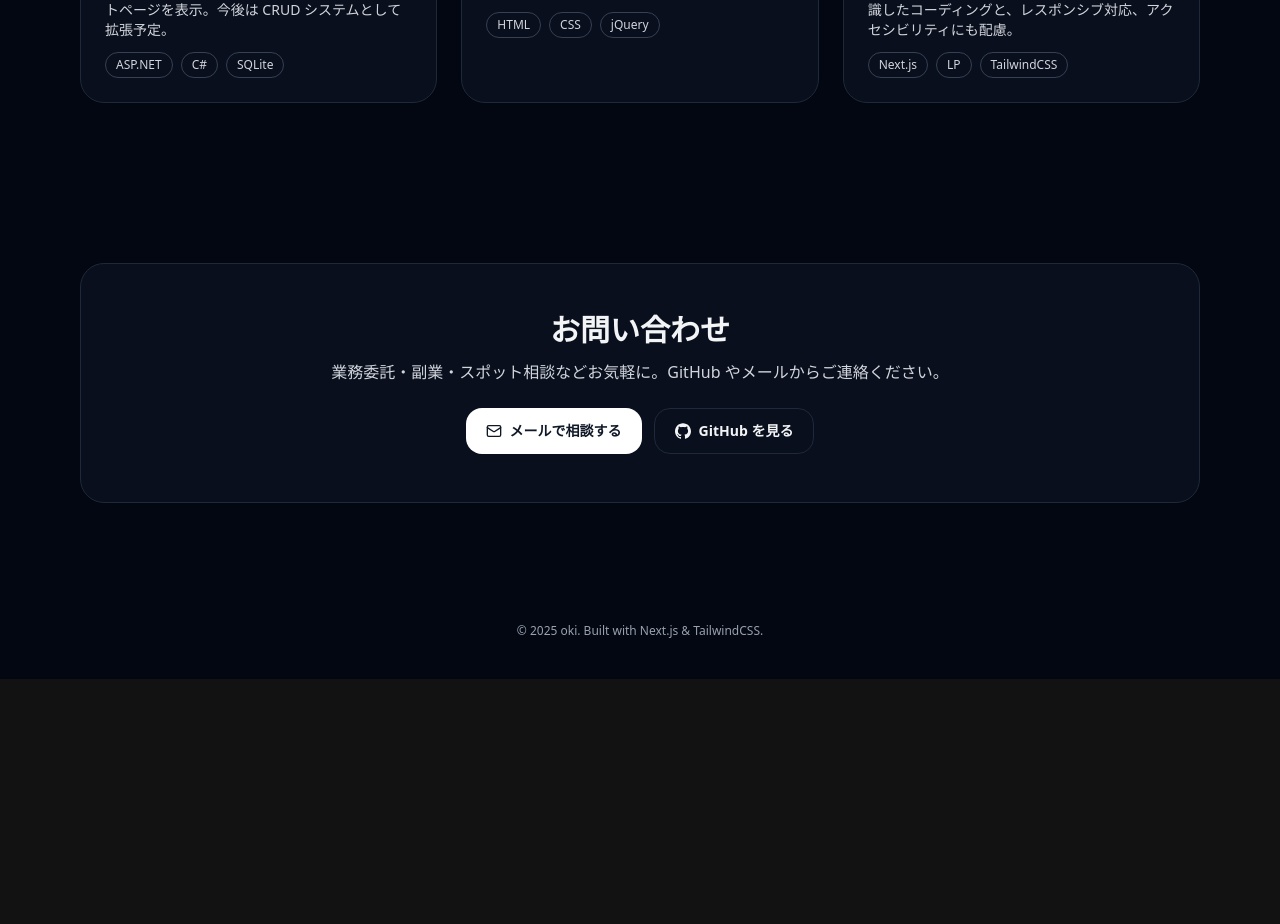
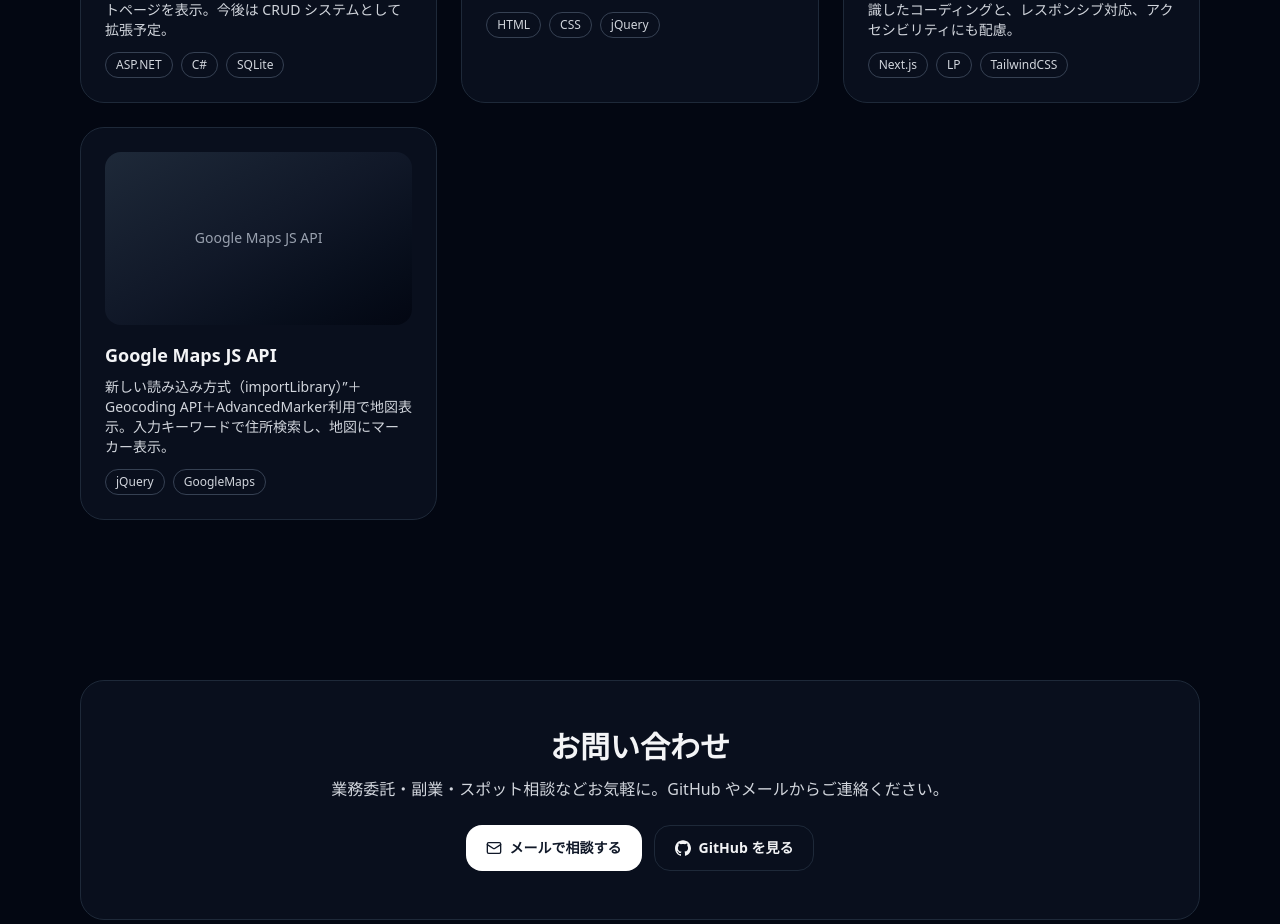
Before and after one commit to pp-no/portfolio, a Next.js app: page / in a window 1280 px wide. Shown: the part 2280-3204 px from the top of the page. Before the commit the page ends 2959 px from the top, so only its background shows below. Built offline with nearby package versions, Linux system fonts and the light colour scheme.

Commit message:
【ポートフォリオ】制作物のGoogleMaps追加。

```diff
--- a/app/page.tsx
+++ b/app/page.tsx
@@ -63,6 +63,13 @@ const useProjects = (): Project[] =>
 					'Next.js と TailwindCSS を用いたWeb/ソフトウェア業サンプルのランディングページ。SEOを意識したコーディングと、レスポンシブ対応、アクセシビリティにも配慮。',
 				tech: ['Next.js', 'LP', 'TailwindCSS'],
 				link: 'https://portfolio-rouge-two-50.vercel.app/lp',
+			},
+			{
+				title: 'Google Maps JS API',
+				description:
+					'新しい読み込み方式（importLibrary）”＋Geocoding API＋AdvancedMarker利用で地図表示。入力キーワードで住所検索し、地図にマーカー表示。',
+				tech: ['jQuery', 'GoogleMaps'],
+				link: 'https://github.com/pp-no/my-google-map',
 			},
 		],
 		[],
```
